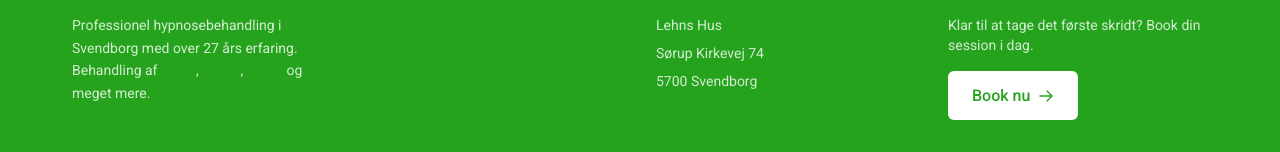
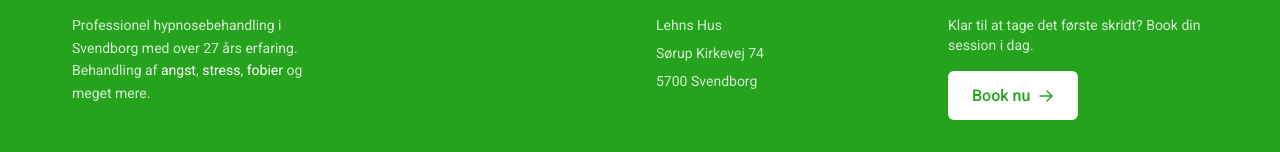
Before and after one commit to thebinarybeastieboy/hypnosefyn.dk, a Next.js app: page / in a window 1280 px wide. Shown: the part 5651-5803 px from the top of the page. Built offline with nearby package versions, Linux system fonts and the light colour scheme.

Commit message:
fix: footer links use inline style for white color

```diff
--- a/components/layout/Footer.tsx
+++ b/components/layout/Footer.tsx
@@ -21,9 +21,9 @@ export default function Footer() {
                         </Link>
                         <p className="text-white/80 text-sm leading-relaxed mb-4">
                             Professionel hypnosebehandling i Svendborg med over 27 års erfaring.
-                            Behandling af <Link href="/behandlinger/angst" className="text-white underline hover:text-white/80">angst</Link>,{' '}
-                            <Link href="/behandlinger/stress" className="text-white underline hover:text-white/80">stress</Link>,{' '}
-                            <Link href="/behandlinger/fobier" className="text-white underline hover:text-white/80">fobier</Link> og meget mere.
+                            Behandling af <Link href="/behandlinger/angst" className="underline hover:opacity-80" style={{ color: 'white' }}>angst</Link>,{' '}
+                            <Link href="/behandlinger/stress" className="underline hover:opacity-80" style={{ color: 'white' }}>stress</Link>,{' '}
+                            <Link href="/behandlinger/fobier" className="underline hover:opacity-80" style={{ color: 'white' }}>fobier</Link> og meget mere.
                         </p>
                         <a
                             href={site.social.trustpilot}
```
